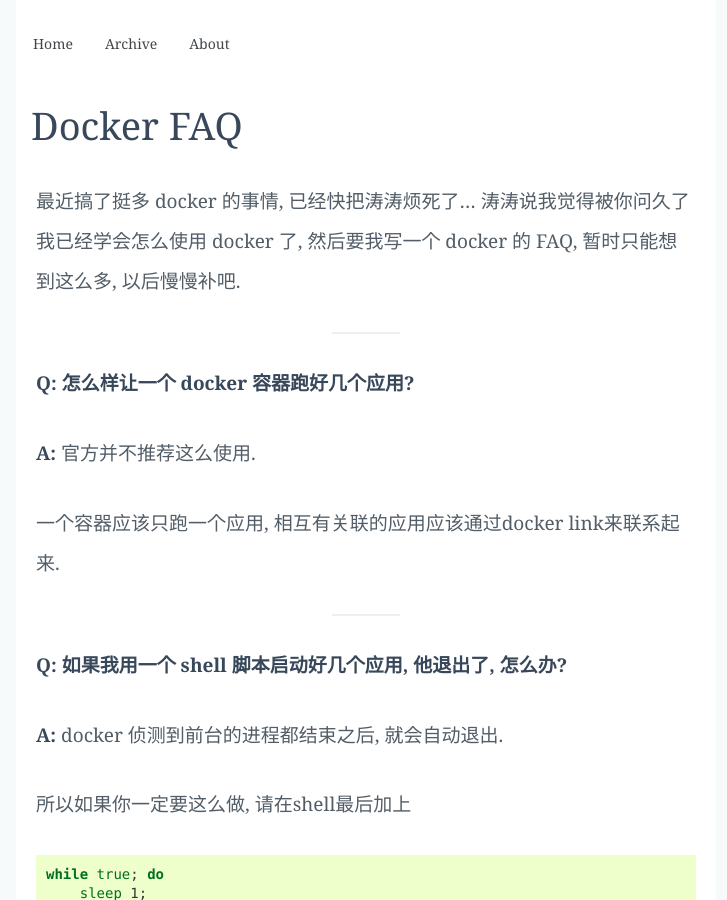
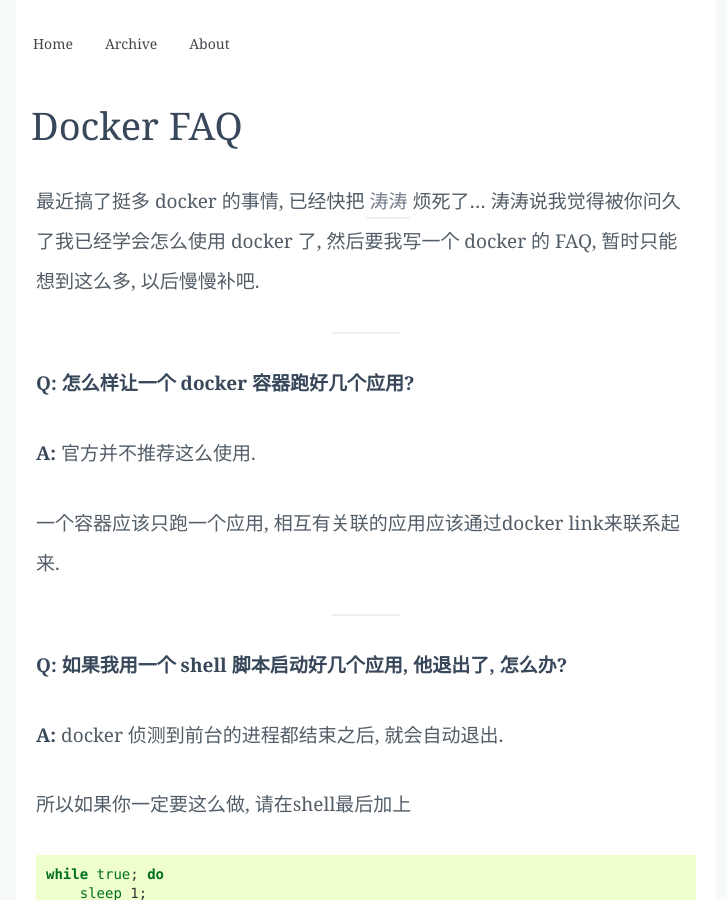
Before and after one commit to tonicmuroq/tonicmuroq.github.io, a Jekyll site: the page built from _posts/tech/2014/2014-08-05-docker-qa.md, in a window 1280 px wide and 900 px high. Shown: the whole window, without its empty margins (274-1001 px from the left). Built offline with Jekyll 4.4.1, drawn with Linux system fonts in a browser that asks for light colours; Markdown is read by kramdown in place of the engine named in the settings; some of the changed lines change nothing that is shown.

Commit message:
add link to taotao

```diff
--- a/_posts/tech/2014/2014-08-05-docker-qa.md
+++ b/_posts/tech/2014/2014-08-05-docker-qa.md
@@ -4,7 +4,7 @@
 title: Docker FAQ
 tags: docker tech
 ---
-最近搞了挺多 docker 的事情, 已经快把涛涛烦死了... 涛涛说我觉得被你问久了我已经学会怎么使用 docker 了, 然后要我写一个 docker 的 FAQ, 暂时只能想到这么多, 以后慢慢补吧.
+最近搞了挺多 docker 的事情, 已经快把[涛涛](http://www.douban.com/people/xtaooooo/)烦死了... 涛涛说我觉得被你问久了我已经学会怎么使用 docker 了, 然后要我写一个 docker 的 FAQ, 暂时只能想到这么多, 以后慢慢补吧.
 
 ---
 
```
